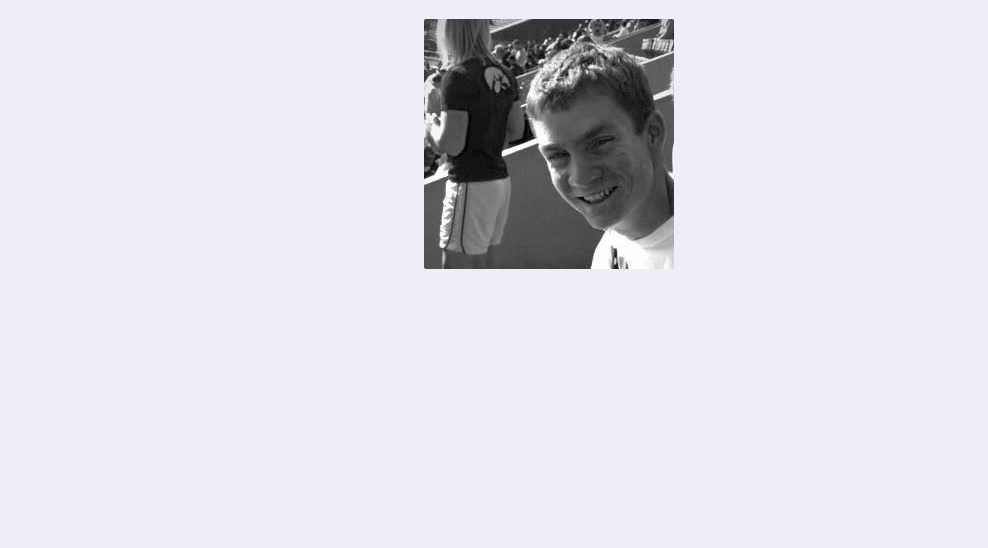
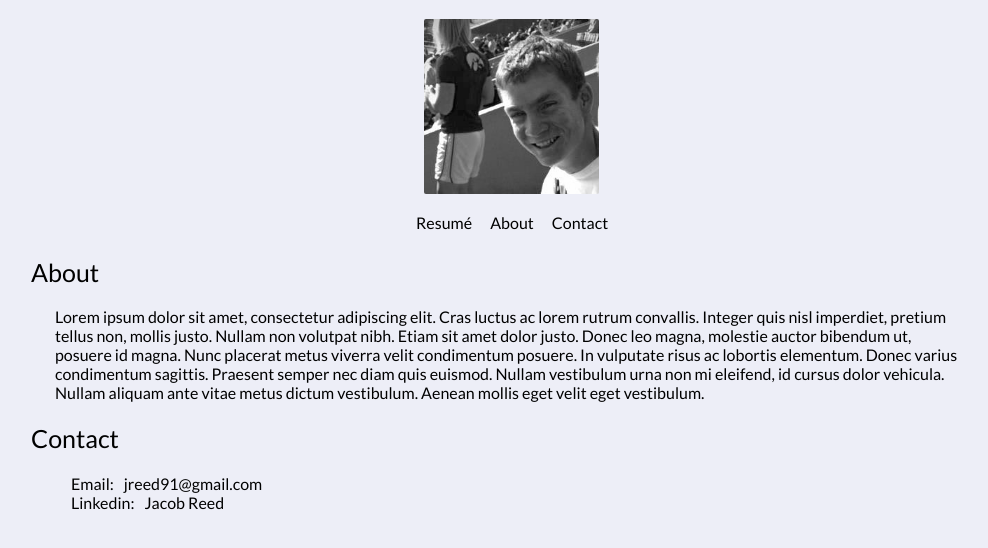
Before and after one commit to jreed91/HW2, a plain HTML site: page index.html in a window 1280 px wide. Shown: the part 84-632 px from the top of the page, without its empty margins (129-1117 px from the left). Drawn offline with Linux system fonts and the light colour scheme.

Commit message:
Updated index.html with links and information

```diff
--- a/css/style.css
+++ b/css/style.css
@@ -4,7 +4,7 @@ body {
 	font-family: 'Lato', Helvetica Neue, Helvetica, sans-serif;
 }
 
-/* Structure */
+/* Global Structure */
 .container {
 	max-width: 960px;
 	margin: auto;
@@ -12,17 +12,9 @@ body {
 }
 
 .header {
-	max-width: 175px;
 	margin: 0 auto;
 	padding: 0 auto;
 	text-align: center;
-}
-
-.experience, .education{
-	width: 500px;
-	margin: 0 auto;
-	padding: 0 auto;
-	text-align: left;
 }
 
 .header img {
@@ -30,24 +22,9 @@ body {
 	-webkit-border-radius: 2px;
 	-moz-border-radius: 2px;
 }
-
-/* Experience */
-.experience img {
-	float: left;
-	width: 70px;
-	height: 70px;
-	margin-top: -5px;
-	margin-right:10px;
+label {
+	margin-right: 10px;
 }
-/* Education */
-.education img {
-	float: left;
-	width: 70px;
-	height: 70px;
-	margin-top: -5px;
-	margin-right:10px;
-}
-
 
 /* Text Styling */
 h1 {
@@ -61,6 +38,51 @@ h2 {
 li{
 	list-style-type: none;
 }
+
+a {
+	text-decoration: none;
+	color: black;
+}
+a:active{
+	color: black;
+}
+a:hover{
+	color: #ADAEB8;
+}
+p{
+	font-size: 16px;
+	padding-left: 2.5%;
+	padding-right: 2.5%;
+}
+
+
+/* Index Style */
+.links {
+	width: 300px;
+	margin-right: auto;
+	margin-left: auto;
+}
+
+.links ul {
+	float: left;
+}
+.links li {
+	padding-left: 15px;
+	display: inline-block;
+}
+#about {
+	margin-top: 60px;
+}
+
+/* Resume Styling */
+
+.experience, .education{
+	width: 450px;
+	margin: 0 auto;
+	padding: 0 auto;
+	text-align: left;
+}
+
 .top-list {
 	font-size: 20px;
 }
@@ -71,7 +93,21 @@ li{
 	font-weight: 300;
 }
 
-/* List Styling */
-ul {
-	margin-top: 50px;
+/* Experience */
+.experience img {
+	float: left;
+	width: 70px;
+	height: 70px;
+	margin-top: -5px;
+	margin-right:10px;
 }
+
+
+/* Education */
+.education img {
+	float: left;
+	width: 70px;
+	height: 70px;
+	margin-top: -5px;
+	margin-right:10px;
+}
--- a/index.html
+++ b/index.html
@@ -13,15 +13,31 @@
 <body>
 	<div class="container">
 		<div class="header">
-			<h1>Jacob Reed</h1>
-			<img src="img/me2.jpg" alt="Jacob Reed" title="Jacob Reed" ></img>
+			<a href="index.html"><h1>Jacob Reed</h1></a>
+			<img src="img/me2.jpg" alt="Jacob Reed" title="Jacob Reed" height="175" width="175"></img>
+			<div class="links">
+				<ul>
+					<li><a href="resume.html">Resum&eacute;</a></li>
+					<li><a href="#about">About</a></li>
+					<li><a href="#contact">Contact</a></li>
+				</ul>
+			</div>
 		</div>
 
 		<div class="content">
-			<h2></h2>
-			<ul>
-				<li></li>
-			</ul>
+			<div id="about">
+				<h2>About</h2>
+				<p>
+					Lorem ipsum dolor sit amet, consectetur adipiscing elit. Cras luctus ac lorem rutrum convallis. Integer quis nisl imperdiet, pretium tellus non, mollis justo. Nullam non volutpat nibh. Etiam sit amet dolor justo. Donec leo magna, molestie auctor bibendum ut, posuere id magna. Nunc placerat metus viverra velit condimentum posuere. In vulputate risus ac lobortis elementum. Donec varius condimentum sagittis. Praesent semper nec diam quis euismod. Nullam vestibulum urna non mi eleifend, id cursus dolor vehicula. Nullam aliquam ante vitae metus dictum vestibulum. Aenean mollis eget velit eget vestibulum.
+				</p>
+			</div>
+			<div id="contact">
+				<h2>Contact</h2>
+				<ul>
+					<li><label>Email:</label><a href="mailto:jreed91@gmail.com?Subject=Hello">jreed91@gmail.com</a></li>
+					<li><label>Linkedin:</label><a href="www.linkedin.com/in/jreed91/">Jacob Reed</a></li>
+				</ul>
+			</div>
 		</div>
 
 	</div>
```
Also changed, not shown: resume.html (+1 -1 lines), 1 other file.
